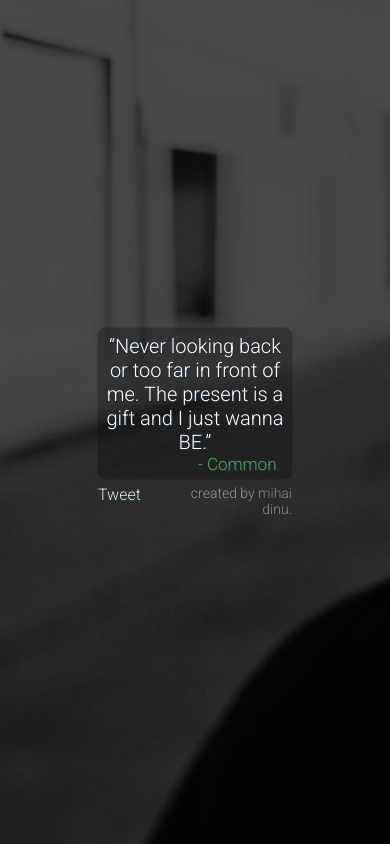
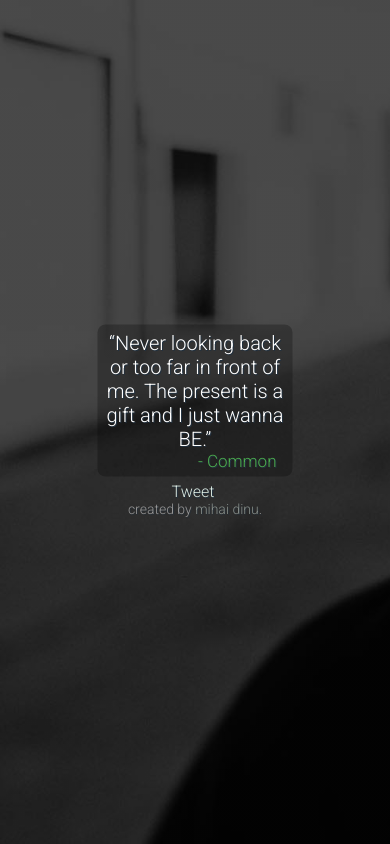
Before and after one commit to zFn4Fun/inspirational-hip-hop-quotes, a website: page src/index.html in a window 390 px wide. Drawn offline with Linux system fonts and the light colour scheme.

Commit message:
updated footer elements alignment on small screens

```diff
--- a/src/default.css
+++ b/src/default.css
@@ -107,15 +107,19 @@ p {
     font-size: 17px;
 }
 
+  .row-item {
+    width: 100%;
+  }
+
   .row-item:first-child {
     margin-left: 0;
-    max-width: 38.5%;
+    text-align: center;
   }
 
   .row-item:last-child {
     margin-right: 0;
     font-size: 14px;
-    width: 59%;
+    text-align: center;
   }
 
   .social-btn {
```
